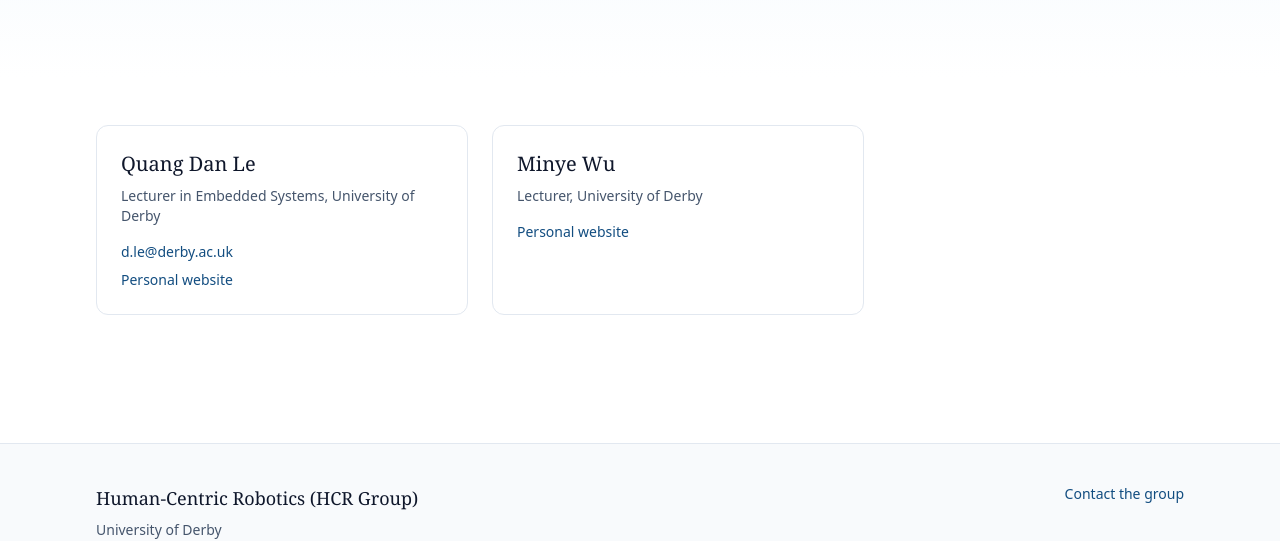
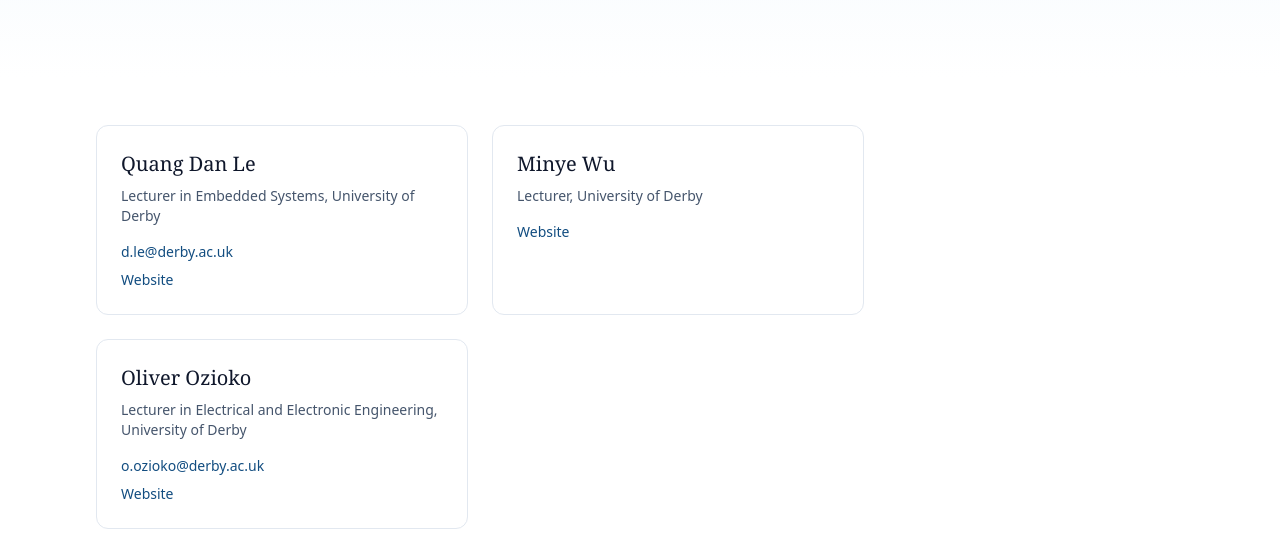
Before and after one commit to sensit-derby/human-robotics, an Astro site: page /human-robotics/contact in a window 1280 px wide. Shown: the part 290-831 px from the top of the page. Built offline with nearby package versions, Linux system fonts and the light colour scheme; Astro itself is replaced by a stand-in of ours.

Commit message:
Add Oliver Ozioko to HCR Group

```diff
--- /dev/null
+++ b/src/content/people/oliver-ozioko.md
@@ -0,0 +1,15 @@
+---
+name: "Oliver Ozioko"
+status: current
+group: Faculty
+role: "Lecturer in Electrical and Electronic Engineering, University of Derby"
+links:
+  website: https://www.derby.ac.uk/staff/oliver-ozioko/
+  email: o.ozioko@derby.ac.uk
+  scholar: "https://scholar.google.com/citations?user=QMu8ucEAAAAJ&hl=en"
+order: 3
+---
+
+Oliver Ozioko is a Lecturer in Electrical and Electronic Engineering at the University of Derby. He designs and integrates sensors and electronic devices for robots, wearables, and healthcare applications.
+
+His research includes electronic skin and haptic interfaces for human–machine interaction, self-powered wearable electronics, and assistive devices. He also explores how to integrate sensors and actuators into 3D-printed devices.
--- a/src/pages/contact.astro
+++ b/src/pages/contact.astro
@@ -25,7 +25,7 @@ const people = (await getGroupedPeople())
           <p class="mt-2 text-sm text-slate-600">{role}</p>
           <ul class="mt-4 space-y-2 text-sm text-primary-700">
             {links.email && <li><a href={`mailto:${links.email}`} class="hover:underline">{links.email}</a></li>}
-            {links.website && <li><a href={links.website} class="hover:underline">Personal website</a></li>}
+            {links.website && <li><a href={links.website} class="hover:underline">Website</a></li>}
           </ul>
         </section>
       ))}
--- a/src/pages/index.astro
+++ b/src/pages/index.astro
@@ -176,7 +176,7 @@ for (const f of figures) {
   <section class="container-page py-16">
     <div class="mb-3 h-0.5 w-10 rounded-full bg-accent-500"></div>
     <h2 class="mb-8 font-serif text-2xl text-slate-900">Our team</h2>
-    <div class="grid max-w-xl grid-cols-2 gap-6 sm:gap-10">
+    <div class="grid max-w-3xl grid-cols-2 gap-6 sm:grid-cols-3 sm:gap-10">
       {people.map((person) => <PersonCard person={person} />)}
     </div>
   </section>
```
